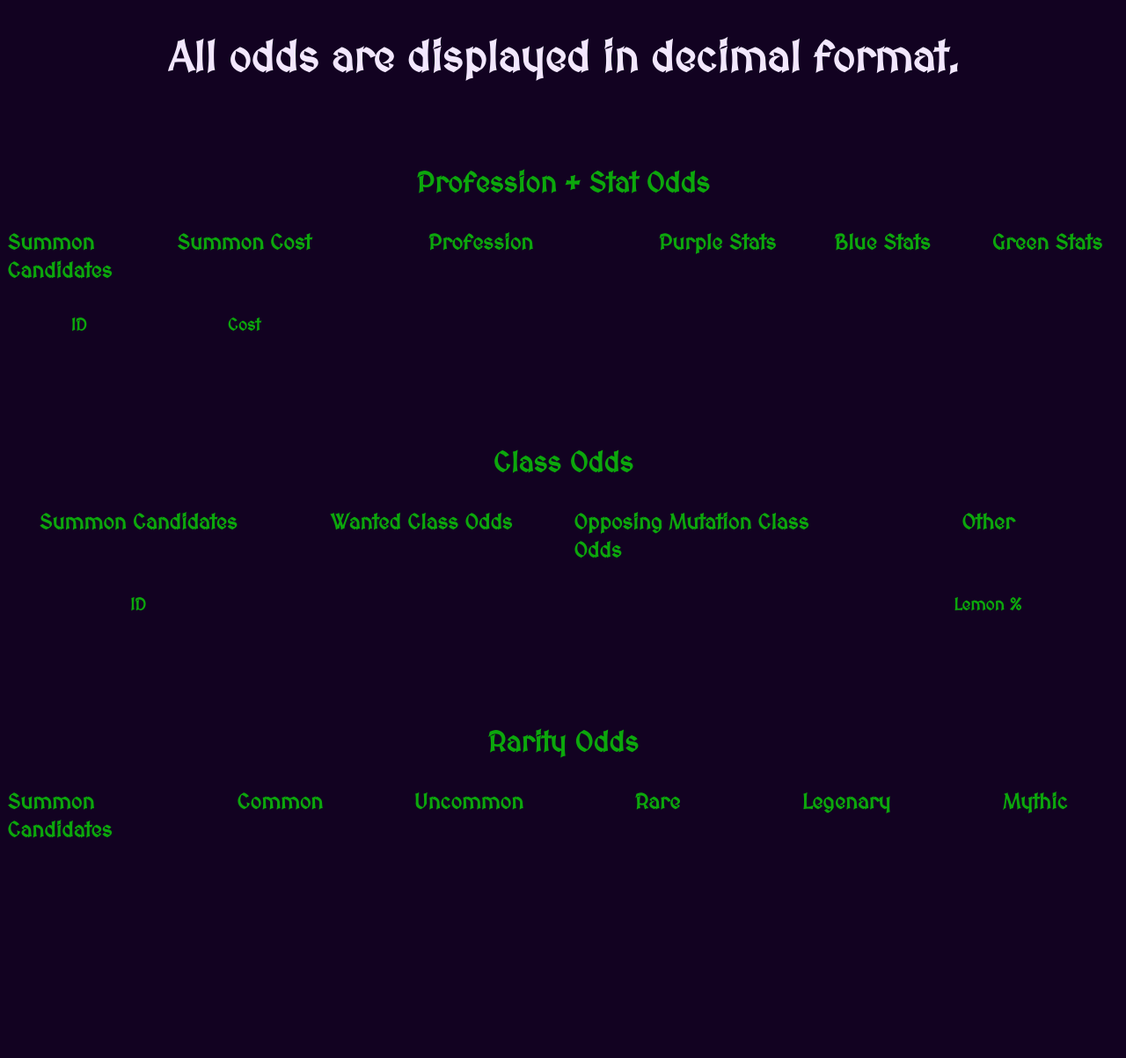
After one commit to Sc1entifik/DFK-SummoningSheet, a Flask app: template templates/summon_sheet.html in a window 1280 px wide. The commit adds this page. Shown: the top 1203 px of the page at 88% size. Run offline with Flask 3, Linux system fonts and the light colour scheme; the template is opened without the code that fills it, so the values that code supplies are empty.

Commit message:
Changed Summoner Sheet layout from a table to a css grid layout to great success. Changed backend code to support new changes. Code refactors made for easier to maintain code. Removed unneeded variables as found

```diff
--- a/app.py
+++ b/app.py
@@ -13,10 +13,8 @@ def index():
 
     if form.validate_on_submit():
         controller = StatsController(form)
-        stats_list = [stats_dict for stats_dict in controller.summon_odds_list]
-        table_header, header_span_dict, table_subheader, table_rows = controller.return_table_headers_and_rows()
 
-        return render_template('start_sheet_2.html', table_rows=table_rows, table_header=table_header, header_span=header_span_dict, table_subheader=table_subheader)
+        return render_template('summon_sheet.html', controller=controller.optimized_summon_odds_list())
 
     return render_template('index.html')
 
--- a/gene_class.py
+++ b/gene_class.py
@@ -107,9 +107,3 @@ class HeroGenetics():
 
     def hero_rarity(self):
         return self._hero_rarity
-'''
-your_hero = HeroGenetics(2000000014834)
-rented_hero = HeroGenetics(1000000149421)
-print(your_hero.stats_gene_dictionary())
-print(rented_hero.stats_gene_dictionary())
-'''
--- a/static/css/summon_sheet.css
+++ b/static/css/summon_sheet.css
@@ -1,41 +1,67 @@
-.content-table {
-	border-collapse: collapse;
-	font-size: 0.9em;
-	border-radius: 5px 5px 0 0;
-	overflow: hidden;
-	box-shadow: 0 0 20px rgba(0,0,0,0.15);
+.stats-grid {
+	display: grid;
+	grid-template-columns: 1fr 1fr 2fr 1fr 1fr 1fr;
+	justify-content: stretch;
+	justify-items: center;
+	column-gap: 1.5rem;
 }
 
 
-.content-table thead tr {
-	background-color: hsl(120, 87%, 15%);/*Forest Green*/
-	color: hsl(60, 87%, 87%);/*Gold*/
-	text-align: center;
-	font-weight: bold;
-	font-size: 1.2em;
+.class-grid {
+	display: grid;
+	grid-template-columns: 1fr 1fr 1fr 1fr;
+	justify-content: stretch;
+	justify-items: center;
+	column-gap: 1.5rem;
+
 }
 
 
-.content-table th, .content-table td {
-	padding: 12px 15px;
+.rarity-grid {
+	display: grid;
+	grid-template-columns: 1fr 1fr 1fr 1fr 1fr 1fr;
+	justify-content: stretch;
+	justify-items: center;
+	column-gap: 1.5rem;
 }
 
 
-.content-table tbody tr {
-	color: hsl(60, 87%, 87%);/*White Gold*/
-	/*color: hsl(270, 87%, 95%);/*Text Purple*/
-	border-bottom: 1px solid #dddddd;
+.section-description {
+	color: hsl(120, 87%, 35%);
+	margin-top: 6rem;
+}
+
+.stat-header {
+	color: hsl(120, 87%, 35%);
+	font-size: 1.5rem;
+	line-height: 2rem;
+	margin-bottom: .12rem;
+	margin-top: .12rem;
 }
 
 
-.content-table tbody tr:nth-of-type(even) {
-	background-color: hsl(270, 97%, 37%);/*Royal Purple*/
+.stat-subheader {
+	color: hsl(120, 87%, 35%);
+	font-size: 1.2rem;
+}
+
+.multi-stat-subheader {
+	color: hsl(120, 87%, 35%);
+	font-size: 1.2rem;
+	word-spacing: 1.5rem;
 }
 
 
-.content-table tbody tr:last-of-type {
-	border-bottom: 2px solid #009879;
+.candidate-stats {
+	color: hsl(60, 87%, 87%);
+	font-size: .85rem;
+	word-spacing: 1.5rem;
 }
+
+.odds-disclaimer {
+	color: hsl(270, 87%, 95%);
+}
+
 
 .donation-info {
 	font-weight: 400;
--- /dev/null
+++ b/templates/summon_sheet.html
@@ -0,0 +1,83 @@
+<!DOCTYPE html>
+{% extends "base.html" %}
+<html>
+	{% block content %}
+	<head>
+		<link rel="stylesheet" href='{{ url_for("static", filename="css/summon_sheet.css") }}'/>
+	</head>
+
+	<h2 class="odds-disclaimer">All odds are displayed in decimal format.</h2>
+
+
+	<h3 class="section-description">Profession + Stat Odds</h3>
+
+	<div class="stats-grid">
+		<h4 class="stat-header">{{ controller.get("your_hero_num") }} Summon Candidates</h4>
+		<h4 class="stat-header">Summon Cost</h4>
+		<h4 class="stat-header">Profession</h4>
+		<h4 class="stat-header">Purple Stats</h4>
+		<h4 class="stat-header">Blue Stats</h4>
+		<h4 class="stat-header">Green Stats</h4>
+
+		<h5 class="stat-subheader">ID</h5>
+		<h5 class="stat-subheader">Cost</h5>
+		<h5 class="multi-stat-subheader">{{ controller.get("profession_order")[0] }} {{ controller.get("profession_order")[1] }} {{ controller.get("profession_order")[2] }} {{ controller.get("profession_order")[3] }}</h5>
+		<h5 class="multi-stat-subheader">{{  controller.get("wanted_stats")[0] }} {{  controller.get("wanted_stats")[1] }}</h5>
+		<h5 class="multi-stat-subheader">{{  controller.get("wanted_stats")[0] }} {{  controller.get("wanted_stats")[1] }}</h5>
+		<h5 class="multi-stat-subheader">{{  controller.get("wanted_stats")[0] }} {{  controller.get("wanted_stats")[1] }}</h5>
+
+		{% for candidate in controller.summon_odds_list  %}
+		<p class="candidate-stats">{{ candidate.get("hero_num") }}</p>
+		<p class="candidate-stats">{{ candidate.get("summon_cost") }}</p>
+		<p class="candidate-stats">{{ candidate.get("profession").get(controller.get("profession_order")[0], 0.0) }} {{ candidate.get("profession").get(controller.get("profession_order")[1], 0.0) }} {{ candidate.get("profession").get(controller.get("profession_order")[2], 0.0) }} {{ candidate.get("profession").get(controller.get("profession_order")[3], 0.0) }}</p>
+		<p class="candidate-stats">{{ candidate.get("purple_stat_boost").get( controller.get("wanted_stats")[0], 0.0) }} {{ candidate.get("purple_stat_boost").get( controller.get("wanted_stats")[1], 0.0) }}</p>
+		<p class="candidate-stats">{{ candidate.get("blue_stat_boost").get( controller.get("wanted_stats")[0], 0.0) }} {{ candidate.get("blue_stat_boost").get( controller.get("wanted_stats")[1], 0.0) }}</p>
+		<p class="candidate-stats">{{ candidate.get("green_stat_boost").get( controller.get("wanted_stats")[0], 0.0) }} {{ candidate.get("green_stat_boost").get( controller.get("wanted_stats")[1], 0.0) }}</p>
+		{% endfor %}
+	</div>
+
+	<h3 class="section-description">Class Odds</h3>
+	<div class="class-grid">
+		<h4 class="stat-header">{{ controller.get("your_hero_num") }} Summon Candidates</h4>
+		<h4 class="stat-header">Wanted Class Odds</h4>
+		<h4 class="stat-header">Opposing Mutation Class Odds</h4>
+		<h4 class="stat-header">Other</h4>
+
+		<h5 class="stat-subheader">ID</h5>
+		<h5 class="multi-stat-subheader">{{ controller.get("wanted_classes")[0] }} {{ controller.get("wanted_classes")[1] }} {{ controller.get("wanted_classes")[2] }}</h5>
+		<h5 class="multi-stat-subheader">{{ controller.get("opposing_mutation_classes")[0] }} {{ controller.get("opposing_mutation_classes")[1] }} {{ controller.get("opposing_mutation_classes")[2] }}</h5>
+		<h5 class="stat-subheader">Lemon %</h5>
+
+		{% for candidate in controller.summon_odds_list %}
+		<p class="candidate-stats">{{ candidate.get("hero_num") }}</p>
+		<p class="candidate-stats">{{ candidate.get("class_odds").get(controller.get("wanted_classes")[0], 0.0) }} {{candidate.get("class_odds").get(controller.get("wanted_classes")[1], 0.0)}} {{ candidate.get("class_odds").get(controller.get("wanted_classes")[2], 0.0) }}</p>
+		<p class="candidate-stats">{{ candidate.get("class_odds").get(controller.get("opposing_mutation_classes")[0], 0.0) }} {{ candidate.get("class_odds").get(controller.get("opposing_mutation_classes")[1], 0.0) }} {{ candidate.get("class_odds").get(controller.get("opposing_mutation_classes")[2], 0.0) }}</p>
+		<p class="candidate-stats">{{ candidate.get("class_odds").get("lemon") }}</p>
+		{% endfor %}
+
+
+	</div>
+
+	<h3 class="section-description">Rarity Odds</h3>
+	<div class="rarity-grid">
+		<h4 class="stat-header">{{ controller.get("your_hero_num") }} Summon Candidates</h4>
+		<h4 class="stat-header">Common</h4>
+		<h4 class="stat-header">Uncommon</h4>
+		<h4 class="stat-header">Rare</h4>
+		<h4 class="stat-header">Legenary</h4>
+		<h4 class="stat-header">Mythic</h4>
+
+		{% for candidate in controller.summon_odds_list %}
+		<p class="candidate-stats"> {{ candidate.get("hero_num") }}</p>
+		<p class="candidate-stats"> {{ candidate.get("rarity_odds").get("common") }}</p>
+		<p class="candidate-stats"> {{ candidate.get("rarity_odds").get("uncommon") }}</p>
+		<p class="candidate-stats"> {{ candidate.get("rarity_odds").get("rare") }}</p>
+		<p class="candidate-stats"> {{ candidate.get("rarity_odds").get("legendary") }}</p>
+		<p class="candidate-stats"> {{ candidate.get("rarity_odds").get("mythic") }}</p>
+		{% endfor %}
+
+	</div>
+
+
+	{% endblock %}
+</html>
```
Also changed, not shown: controller.py (+21 -37 lines), static/css/summon_sheet_2.css (deleted, +0 -48 lines), summoning_stat_calculations.py (+6 -12 lines), templates/start_sheet.html (deleted, +0 -34 lines), templates/start_sheet_2.html (deleted, +0 -34 lines), CHANGELOG.md.
